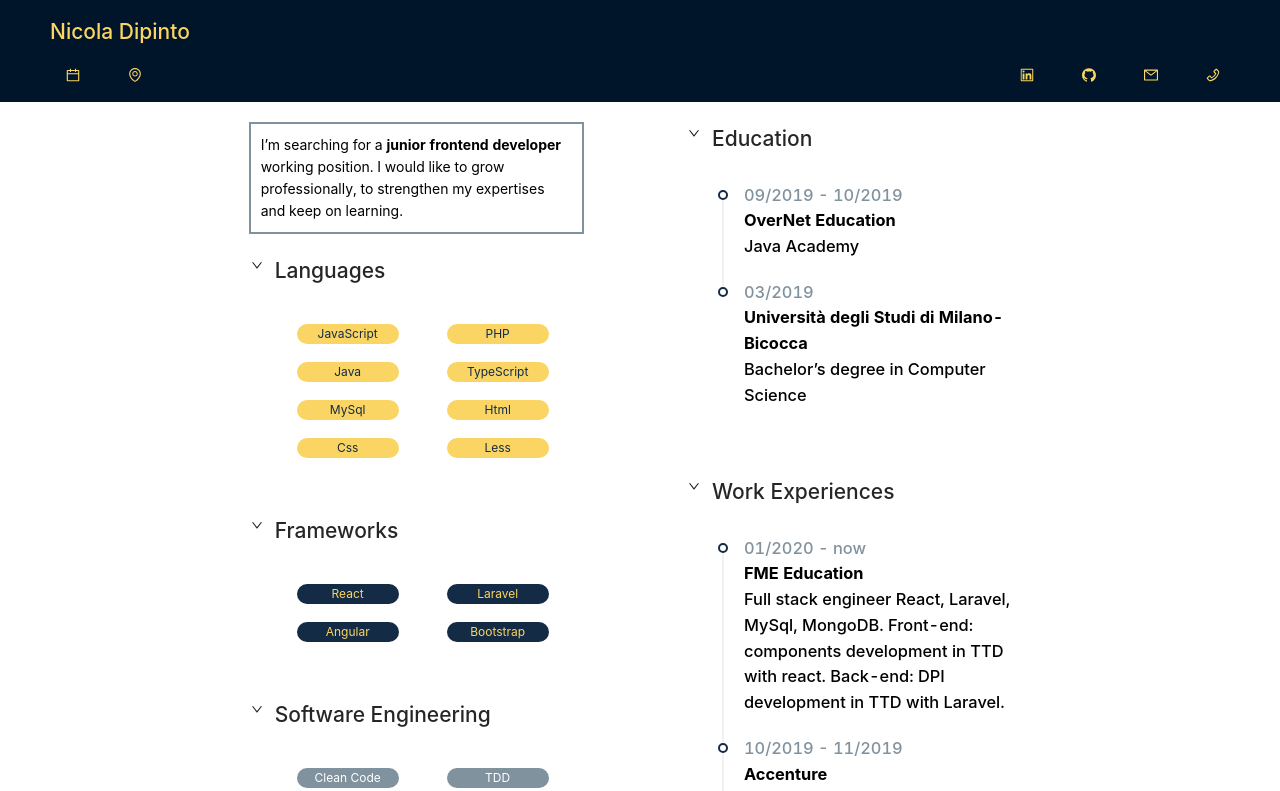
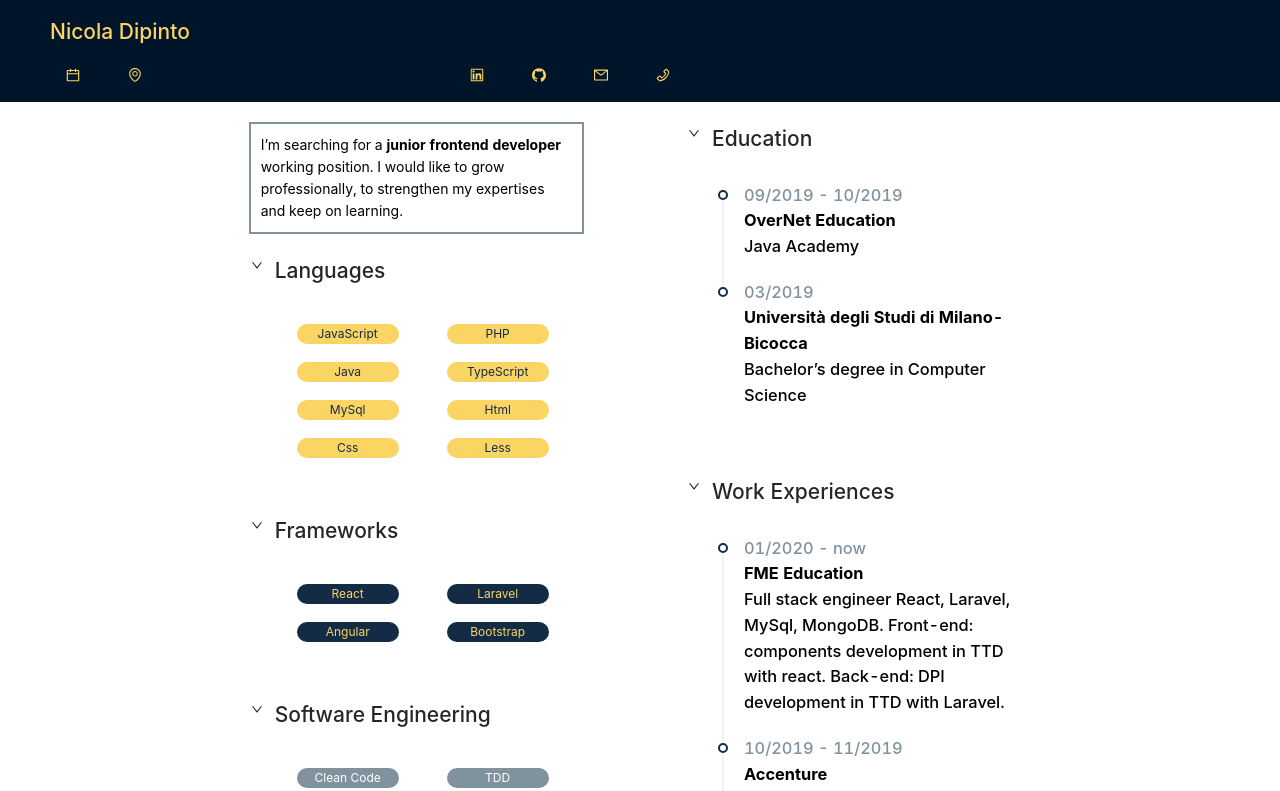
Before and after one commit to NicolaDipintoDev/cv.assignment, a React (Create React App) app in the folder cv-assignment/: page / in a window 1280 px wide. Shown: the top 791 px of the page. Built offline with nearby package versions, Linux system fonts and the light colour scheme.

Commit message:
mode headerIcon

```diff
--- a/cv-assignment/src/components/headerContent/PersonalInfo/ContactIcons.js
+++ b/cv-assignment/src/components/headerContent/PersonalInfo/ContactIcons.js
@@ -6,7 +6,7 @@
   PhoneOutlined
 } from "@ant-design/icons";
 import { List } from "antd";
-import LinkedIcon from "../headerIcon/LinkedIcon";
+import LinkedIcon from "../headerIcons/headerIcon/LinkedIcon";
 
 const ContactIcons = () => {
   const getContactIcons = () => [
@@ -23,7 +23,7 @@
 // Icon={item.icon} message={item.message}
   return (
     <List
-      style={{ position: "absolute", bottom: "0", right: "10px" }}
+      // style={{ position: "absolute", bottom: "0", right: "10px" }}
       grid={{
         gutter: 16,
         xs: 4
--- a/cv-assignment/src/components/headerContent/PersonalInfo/PersonalData.js
+++ b/cv-assignment/src/components/headerContent/PersonalInfo/PersonalData.js
@@ -4,7 +4,7 @@
   EnvironmentOutlined,
 } from "@ant-design/icons";
 import { List } from "antd";
-import HeaderIcon from "../headerIcon/HeaderIcon";
+import HeaderIcon from "../headerIcons/headerIcon/HeaderIcon";
 
 const PersonalData = () => {
   const getPersonalData = () => {
```
Also changed, not shown: cv-assignment/src/components/headerContent/headerIcons/headerIcon/HeaderIcon.js (renamed from cv-assignment/src/components/headerContent/headerIcon/HeaderIcon.js), cv-assignment/src/components/headerContent/headerIcons/headerIcon/LinkedIcon.js (renamed from cv-assignment/src/components/headerContent/headerIcon/LinkedIcon.js).
